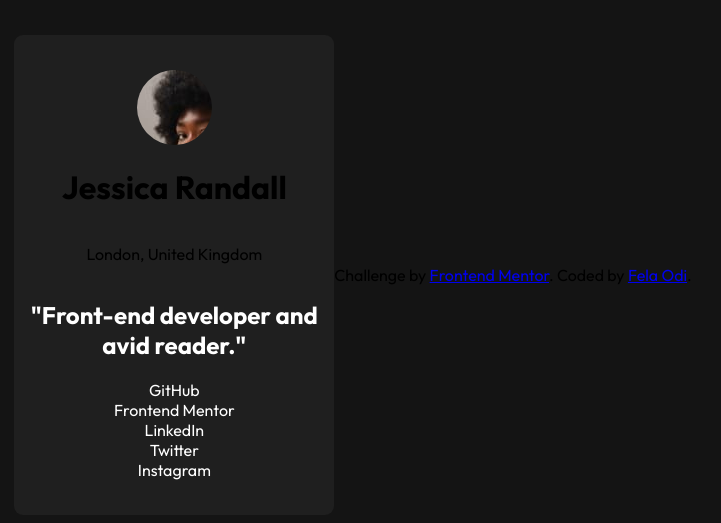
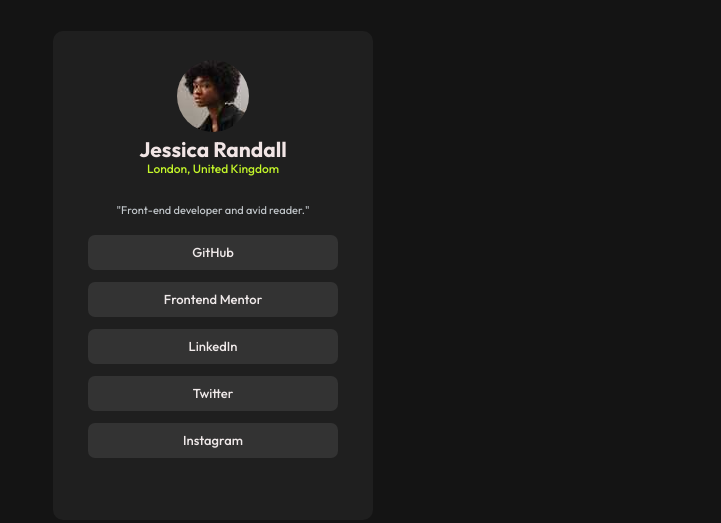
Before and after one commit to Felzon/Social-Links-Profile, a plain HTML site: page index.html in a window 1280 px wide. Shown: the part 125-648 px from the top of the page, without its empty margins (477-1198 px from the left). Drawn offline with Linux system fonts and the light colour scheme.

Commit message:
social pages boxes added using flexbox

```diff
--- a/index.html
+++ b/index.html
@@ -12,43 +12,45 @@
     />
 
     <title>Frontend Mentor | Social links profile</title>
-
-    <!-- <style>
-      .attribution {
-        font-size: 11px;
-        text-align: center;
-      }
-      .attribution a {
-        color: hsl(228, 45%, 44%);
-      }
-    </style> -->
   </head>
 
   <body>
     <main class="container">
       <div class="jessica-img">
-        <img src="./assets/images/avatar-jessica.jpeg" alt="avatar-jessica" />
+        <img src="./avatar-jessica (1).jpeg" alt="avatar-jessica" />
       </div>
-      <h1 class="jessica">Jessica Randall</h1>
-      <p>London, United Kingdom</p>
+
+      <div class="name-location">
+        <h1 class="jessica-name">Jessica Randall</h1>
+        <p class="location">London, United Kingdom</p>
+      </div>
 
       <section class="social-pages">
         <h2 class="frontend-text">"Front-end developer and avid reader."</h2>
-        <div class="GitHub">GitHub</div>
-        <div class="Frontend-mentor">Frontend Mentor</div>
-        <div class="LinkedIn">LinkedIn</div>
-        <div class="Twitter">Twitter</div>
-        <div class="Instagram">Instagram</div>
+
+        <div class="socials"><p class="github-text">GitHub</p></div>
+
+        <div class="socials">
+          <p class="fm-text">Frontend Mentor</p>
+        </div>
+
+        <div class="socials">
+          <p class="linkedin-text">LinkedIn</p>
+        </div>
+
+        <div class="socials"><p class="twitter-text">Twitter</p></div>
+
+        <div class="socials"><p class="insta-text">Instagram</p></div>
       </section>
     </main>
 
-    <footer>
+    <!-- <footer class="footer">
       <div class="attribution">
         Challenge by
         <a href="https://www.frontendmentor.io?ref=challenge" target="_blank"
           >Frontend Mentor</a
         >. Coded by <a href="#">Fela Odi</a>.
       </div>
-    </footer>
+    </footer> -->
   </body>
 </html>
--- a/style.css
+++ b/style.css
@@ -13,30 +13,62 @@ body {
 .container {
   display: flex;
   align-items: center;
-  justify-content: center;
   flex-direction: column;
-  border-radius: 9px;
+  border-radius: 10px;
   width: 320px;
-  height: 480px;
+  height: 460px;
   background-color: hsl(0, 0%, 12%);
-  margin-left: 380px;
+  margin-left: 100px;
+  padding-top: 29px;
 }
 
 .jessica-img {
-  width: 75px;
-  height: 75px;
+  width: 72px;
+  height: 72px;
   border-radius: 50%;
   overflow: hidden;
   object-fit: cover; /*this makes the image container circular*/
 }
 
+.name-location {
+  line-height: 0.4rem;
+  text-align: center;
+  font-weight: 480;
+}
+
 .jessica-name {
-  color: hsl(0, 0%, 100%);
+  color: hsl(0, 29%, 92%);
   text-align: center;
-  font-size: 22px;
+  font-size: 21px;
+}
+
+.location {
+  color: hsl(75, 94%, 57%);
+  font-size: 12px;
+}
+
+.frontend-text {
+  color: rgb(193, 198, 202);
+  font-size: 11px;
+  font-weight: 450;
 }
 
 .social-pages {
-  color: hsl(0, 0%, 100%);
+  color: hsl(0, 17%, 93%);
   text-align: center;
+  font-size: small;
+  font-weight: 500;
+  line-height: 2rem;
 }
+
+.socials {
+  display: flex;
+  align-items: center;
+  flex-direction: column;
+  justify-content: center;
+  border-radius: 7px;
+  width: 250px;
+  height: 35px;
+  background-color: hsl(0, 0%, 20%);
+  margin-bottom: 12px;
+}
```
Also changed, not shown: avatar-jessica (1).jpeg (added), avatar-jessica.jpeg (added).
